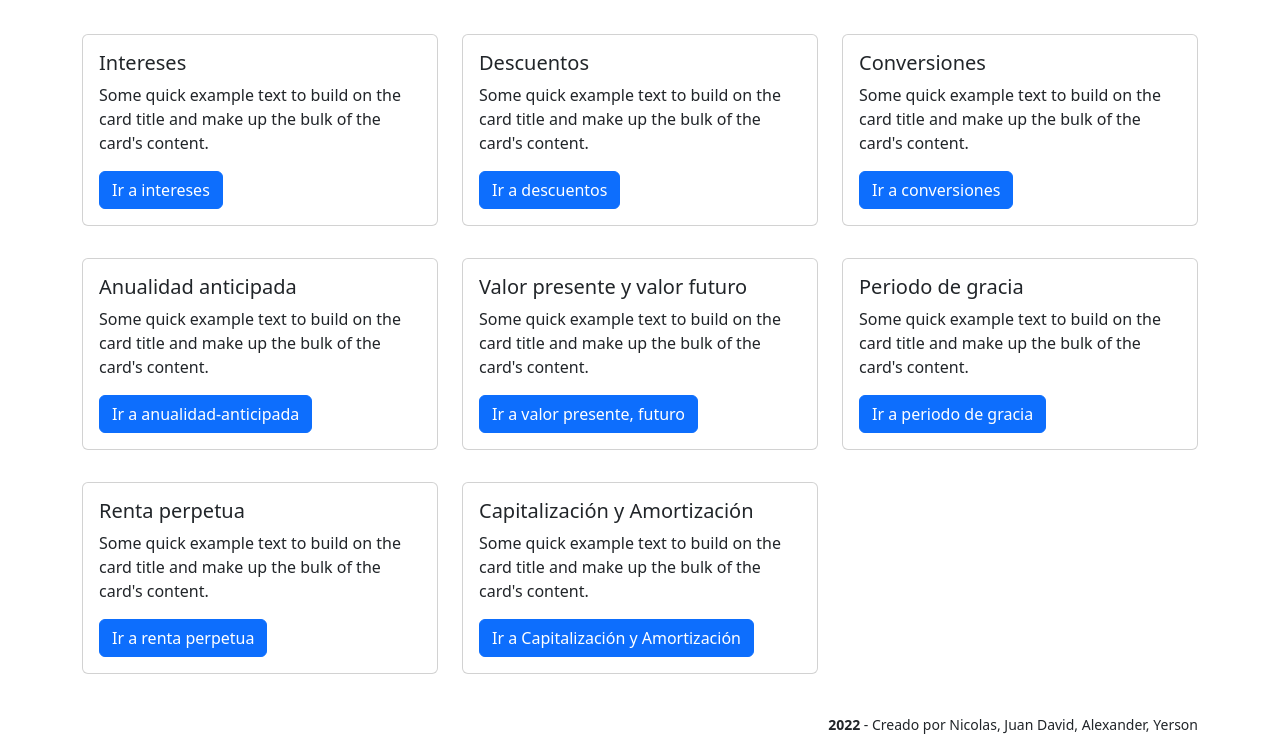
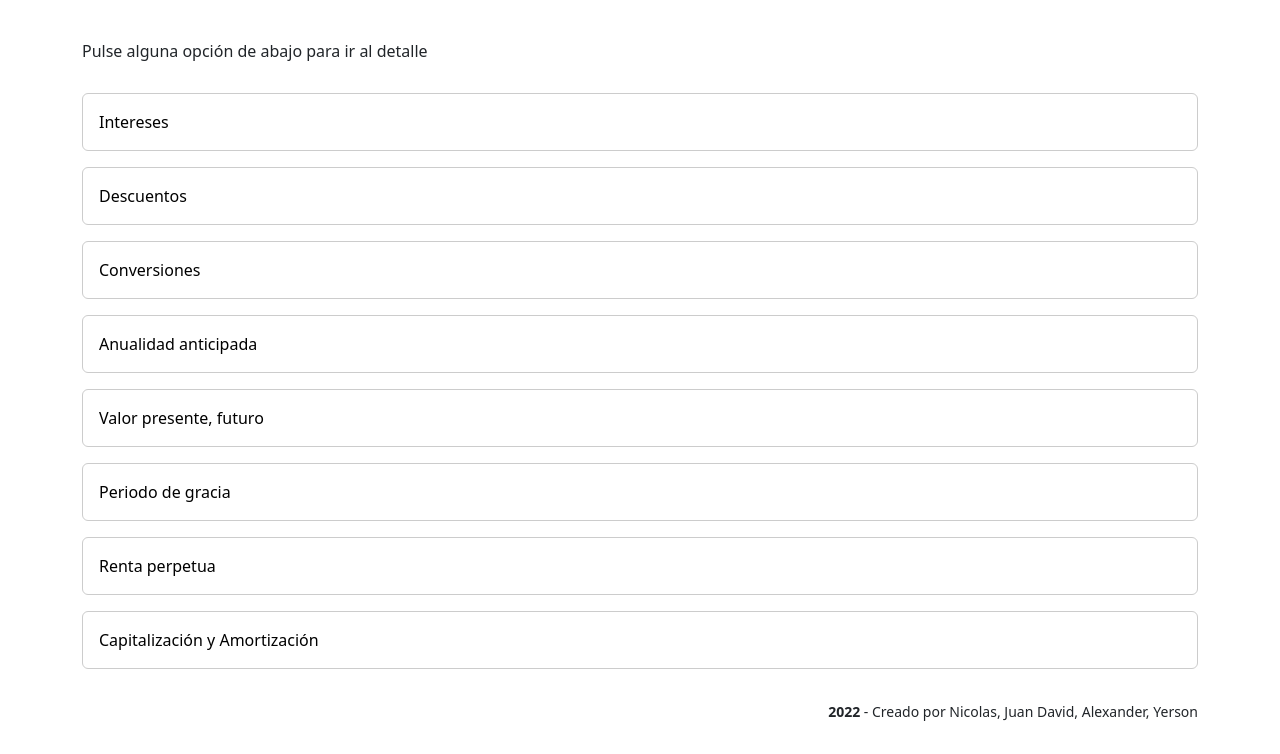
Before and after one commit to AlexTorresDev/ingenieria_economica, a website built with Vite: page src/index.html in a window 1280 px wide. Shown: the part 70-824 px from the top of the page. Built offline with nearby package versions, Linux system fonts and the light colour scheme.

Commit message:
Cambios inicio

```diff
--- a/src/index.html
+++ b/src/index.html
@@ -9,99 +9,31 @@
 
 <body>
   <div class="container">
-    <h1 class="text-center my-3">Proyecto final <b>Ingeniería Económica</b></h1>
+    <h1 class="text-center mb-3">Proyecto final <b>Ingeniería Económica</b></h1>
 
-    <div class="row py-2">
-      <div class="col col-4 my-3">
-        <div class="card">
-          <div class="card-body">
-            <h5 class="card-title">Intereses</h5>
-            <p class="card-text">Some quick example text to build on the card title and make up the bulk of the card's
-              content.</p>
-            <a href="./pages/intereses.html" class="btn btn-primary">Ir a intereses</a>
-          </div>
-        </div>
-      </div>
+    <h6 class="mt-5 mb-3">Pulse alguna opción de abajo para ir al detalle</h6>
 
-      <div class="col col-4 my-3">
-        <div class="card">
-          <div class="card-body">
-            <h5 class="card-title">Descuentos</h5>
-            <p class="card-text">Some quick example text to build on the card title and make up the bulk of the card's
-              content.</p>
-            <a href="./pages/descuentos.html" class="btn btn-primary">Ir a descuentos</a>
-          </div>
-        </div>
-      </div>
+    <div class="d-flex flex-wrap py-2">
+      <a href="./pages/intereses.html" class="custom-card">Intereses</a>
 
-      <div class="col col-4 my-3">
-        <div class="card">
-          <div class="card-body">
-            <h5 class="card-title">Conversiones</h5>
-            <p class="card-text">Some quick example text to build on the card title and make up the bulk of the card's
-              content.</p>
-            <a href="./pages/conversiones.html" class="btn btn-primary">Ir a conversiones</a>
-          </div>
-        </div>
-      </div>
+      <a href="./pages/descuentos.html" class="custom-card">Descuentos</a>
 
-      <div class="col col-4 my-3">
-        <div class="card">
-          <div class="card-body">
-            <h5 class="card-title">Anualidad anticipada</h5>
-            <p class="card-text">Some quick example text to build on the card title and make up the bulk of the card's
-              content.</p>
-            <a href="./pages/anualidad-anticipada.html" class="btn btn-primary">Ir a anualidad-anticipada</a>
-          </div>
-        </div>
-      </div>
+      <a href="./pages/conversiones.html" class="custom-card">Conversiones</a>
 
-      <div class="col col-4 my-3">
-        <div class="card">
-          <div class="card-body">
-            <h5 class="card-title">Valor presente y valor futuro</h5>
-            <p class="card-text">Some quick example text to build on the card title and make up the bulk of the card's
-              content.</p>
-            <a href="./pages/valor-pre-fut.html" class="btn btn-primary">Ir a valor presente, futuro</a>
-          </div>
-        </div>
-      </div>
+      <a href="./pages/anualidad-anticipada.html" class="custom-card">Anualidad anticipada</a>
 
-      <div class="col col-4 my-3">
-        <div class="card">
-          <div class="card-body">
-            <h5 class="card-title">Periodo de gracia</h5>
-            <p class="card-text">Some quick example text to build on the card title and make up the bulk of the card's
-              content.</p>
-            <a href="./pages/periodo-gracia.html" class="btn btn-primary">Ir a periodo de gracia</a>
-          </div>
-        </div>
-      </div>
+      <a href="./pages/valor-pre-fut.html" class="custom-card">Valor presente, futuro</a>
 
-      <div class="col col-4 my-3">
-        <div class="card">
-          <div class="card-body">
-            <h5 class="card-title">Renta perpetua</h5>
-            <p class="card-text">Some quick example text to build on the card title and make up the bulk of the card's
-              content.</p>
-            <a href="./pages/renta-perpetua.html" class="btn btn-primary">Ir a renta perpetua</a>
-          </div>
-        </div>
-      </div>
+      <a href="./pages/periodo-gracia.html" class="custom-card">Periodo de gracia</a>
 
-      <div class="col col-4 my-3">
-        <div class="card">
-          <div class="card-body">
-            <h5 class="card-title">Capitalización y Amortización</h5>
-            <p class="card-text">Some quick example text to build on the card title and make up the bulk of the card's
-              content.</p>
-            <a href="./pages/amortizacion-capitalizacion.html" class="btn btn-primary">Ir a Capitalización y Amortización</a>
-          </div>
-        </div>
-      </div>
+      <a href="./pages/renta-perpetua.html" class="custom-card">Renta perpetua</a>
+
+      <a href="./pages/amortizacion-capitalizacion.html" class="custom-card">Capitalización y
+        Amortización</a>
     </div>
 
-    <footer class="my-3  d-flex justify-content-end"><small><b>2022</b> - Creado por Nicolas, Juan David, Alexander, Yerson</small></footer>
+    <footer class="my-3 d-flex justify-content-end"><small><b>2022</b> - Creado por Nicolas, Juan David, Alexander,
+        Yerson</small></footer>
   </div>
   <script type="module" src="./js/main.js"></script>
 </body>
--- a/src/scss/styles.scss
+++ b/src/scss/styles.scss
@@ -1,2 +1,29 @@
 // Import all of Bootstrap's CSS
 @import "~bootstrap/scss/bootstrap";
+
+body {
+    display: flex;
+    justify-content: center;
+    align-items: center;
+    min-height: 100vh;
+}
+.container {
+  margin: auto;
+  padding-top: 1rem;
+  padding-bottom: 1rem;
+}
+
+.custom-card {
+    width: 100%;
+    padding: 1rem;
+    border: 1px solid #ccc;
+    border-radius: 0.375rem;
+    margin: 0.5rem 0;
+    text-decoration: none;
+    color: black;
+
+    &:hover {
+        color: black;
+        font-weight: 500;
+    }
+}
```
